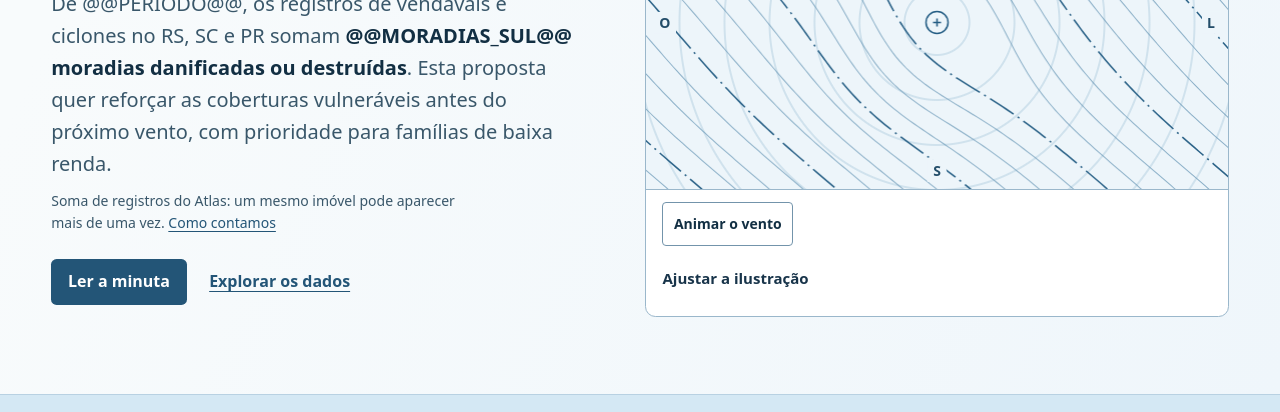
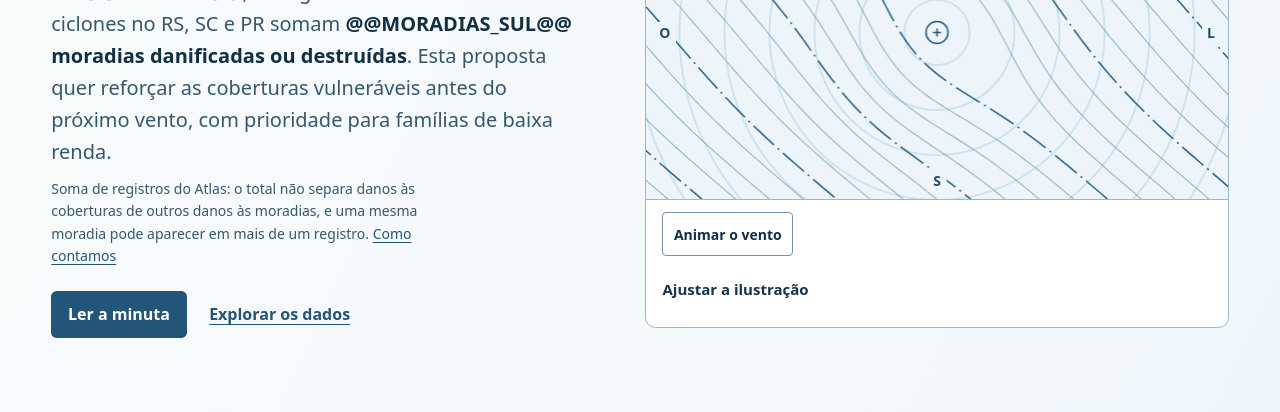
Before and after one commit to civisbr/pl-dos-ventos, a plain HTML site: page site/index.html in a window 1280 px wide. Shown: the part 388-800 px from the top of the page. Drawn offline with Linux system fonts and the light colour scheme.

Commit message:
docs: add written outcome for halted works, RS income thresholds and data caveat

```diff
--- a/site/index.html
+++ b/site/index.html
@@ -28,7 +28,7 @@
           <p class="estagio">Proposta cidadã em discussão para RS, SC e PR</p>
           <h1 id="titulo">A prevenção vem <em>antes do vento.</em></h1>
           <p class="introducao">De @@PERIODO@@, os registros de vendavais e ciclones no RS, SC e PR somam <strong>@@MORADIAS_SUL@@ moradias danificadas ou destruídas</strong>. Esta proposta quer reforçar as coberturas vulneráveis antes do próximo vento, com prioridade para famílias de baixa renda.</p>
-          <p class="nota-dado">Soma de registros do Atlas: um mesmo imóvel pode aparecer mais de uma vez. <a href="metodologia.html">Como contamos</a></p>
+          <p class="nota-dado">Soma de registros do Atlas: o total não separa danos às coberturas de outros danos às moradias, e uma mesma moradia pode aparecer em mais de um registro. <a href="metodologia.html">Como contamos</a></p>
           <div class="acoes">
             <a class="botao" href="minuta-modelo.html">Ler a minuta</a>
             <a class="link-texto" href="#titulo-dados">Explorar os dados</a>
```
Also changed, not shown: 2 other files.
